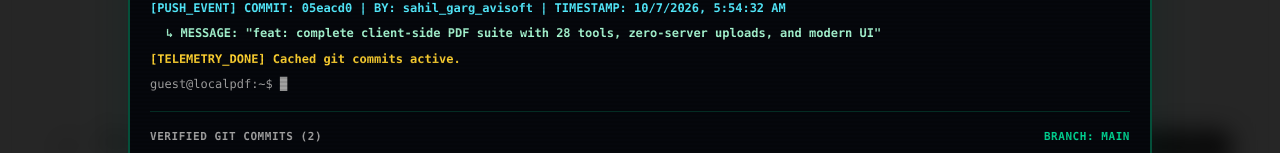
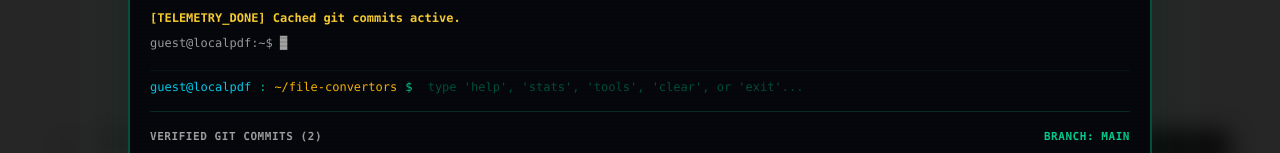
Before and after one commit to divyanshu2074/file-convertors, a React (Vite) app: page / in a window 1280 px wide. Both pictures are taken after a click on the button "CLI_LOG". Shown: the part 387-540 px from the top of the page. Built offline with nearby package versions, Linux system fonts and the light colour scheme; no server answers.

Commit message:
feat: add interactive CLI command terminal and auto-register PWA service worker

```diff
--- a/src/components/RetroCliDashboard.tsx
+++ b/src/components/RetroCliDashboard.tsx
@@ -19,7 +19,51 @@ export const RetroCliDashboard: React.FC<RetroCliDashboardProps> = ({ onClose })
   const [logs, setLogs] = useState<string[]>([]);
   const [isStreaming, setIsStreaming] = useState(true);
   const [scanlines, setScanlines] = useState(true);
+  const [commandInput, setCommandInput] = useState('');
   const terminalEndRef = useRef<HTMLDivElement>(null);
+
+  const handleCommandSubmit = (e: React.FormEvent) => {
+    e.preventDefault();
+    const cmd = commandInput.trim().toLowerCase();
+    setCommandInput('');
+    if (!cmd) return;
+
+    setLogs((prev) => [...prev, `guest@localpdf:~$ ${cmd}`]);
+
+    if (cmd === 'clear') {
+      setLogs([]);
+    } else if (cmd === 'exit' || cmd === 'quit') {
+      onClose();
+    } else if (cmd === 'help') {
+      setLogs((prev) => [
+        ...prev,
+        '--- LOCALPDF CLI SYSTEM COMMANDS ---',
+        '  help       - Display available CLI commands',
+        '  stats      - View runtime telemetry & memory statistics',
+        '  tools      - List all 28 client-side PDF manipulation tools',
+        '  clear      - Clear terminal console screen',
+        '  exit       - Close telemetry terminal',
+      ]);
+    } else if (cmd === 'stats') {
+      setLogs((prev) => [
+        ...prev,
+        `[SYS_STATS] ARCHITECTURE: 100% Client-Side WebAssembly`,
+        `[SYS_STATS] PRIVACY LEVEL: MAXIMAL (Zero network bytes uploaded)`,
+        `[SYS_STATS] ACTIVE RUNTIME: React 19 + Vite 8 + Web Workers`,
+        `[SYS_STATS] MEMORY: Clean in-memory ArrayBuffers`,
+      ]);
+    } else if (cmd === 'tools') {
+      setLogs((prev) => [
+        ...prev,
+        '[TOOLS] 28 Local Tools Loaded: Merge, Split, Compress, PDF to Word, PDF to PPTX, PDF to Excel, Word to PDF, PPTX to PDF, Excel to PDF, Edit, Sign, Watermark, Rotate, Crop, Page Numbers, Redact, Protect, Unlock, PDF/A, Repair, OCR, Compare, Forms, Scan, etc.',
+      ]);
+    } else {
+      setLogs((prev) => [
+        ...prev,
+        `bash: command not found: ${cmd}. Type 'help' for available commands.`,
+      ]);
+    }
+  };
 
   // Auto-scroll terminal
   useEffect(() => {
@@ -224,6 +268,18 @@ export const RetroCliDashboard: React.FC<RetroCliDashboardProps> = ({ onClose })
             <div ref={terminalEndRef} />
           </div>
 
+          {/* Interactive Command Prompt Line */}
+          <form onSubmit={handleCommandSubmit} className="flex items-center gap-2 pt-2 border-t border-emerald-500/10 text-xs">
+            <span className="text-cyan-400">guest@localpdf</span>:<span className="text-amber-400">~/file-convertors</span>$&nbsp;
+            <input
+              type="text"
+              value={commandInput}
+              onChange={(e) => setCommandInput(e.target.value)}
+              placeholder="type 'help', 'stats', 'tools', 'clear', or 'exit'..."
+              className="flex-1 bg-transparent border-none text-emerald-300 font-mono text-xs focus:outline-none placeholder-emerald-900"
+            />
+          </form>
+
           {/* Structured Commit Cards Section */}
           {commits.length > 0 && (
             <div className="pt-4 border-t border-emerald-500/20 space-y-2.5">
--- a/src/main.tsx
+++ b/src/main.tsx
@@ -8,3 +8,12 @@ createRoot(document.getElementById('root')!).render(
     <App />
   </StrictMode>,
 )
+
+// Auto-register service worker for PWA offline capabilities
+if ('serviceWorker' in navigator && import.meta.env.PROD) {
+  window.addEventListener('load', () => {
+    navigator.serviceWorker.register('./sw.js').catch((err) => {
+      console.log('SW registration notice:', err);
+    });
+  });
+}
```
